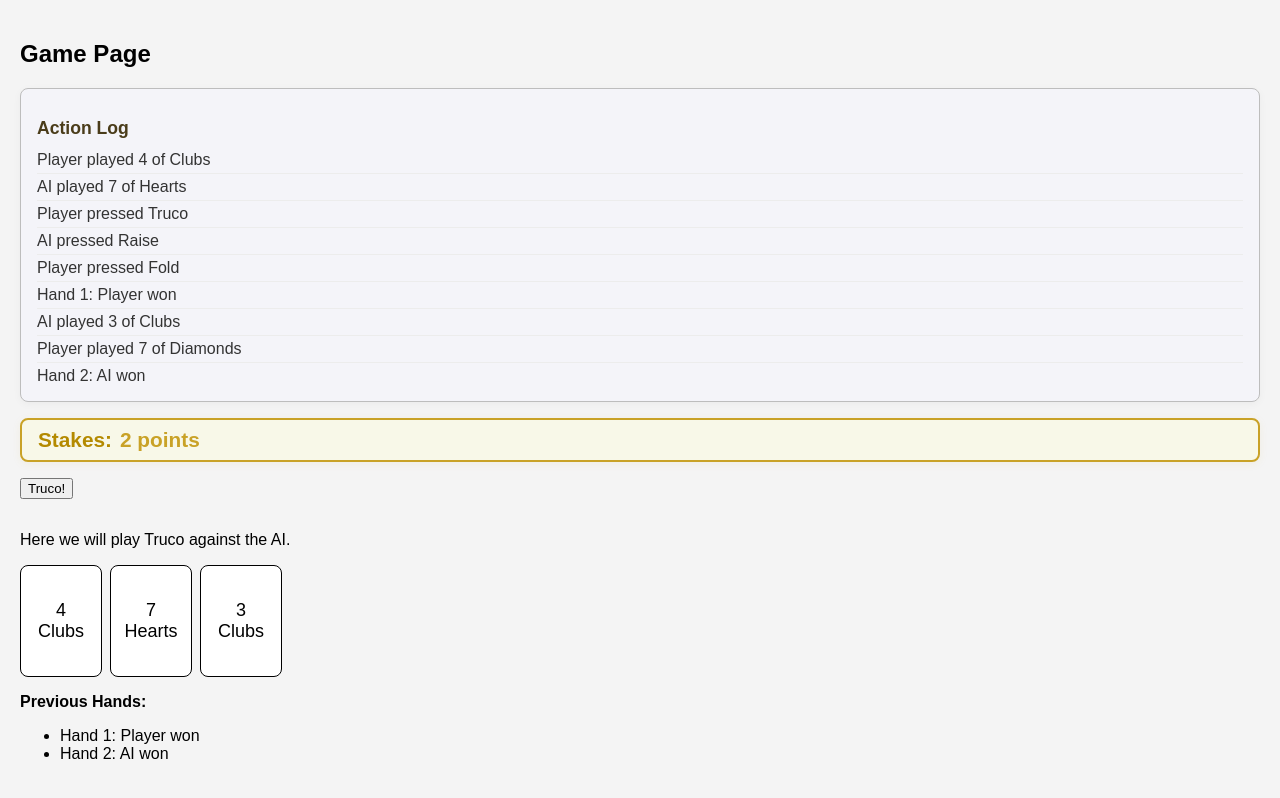
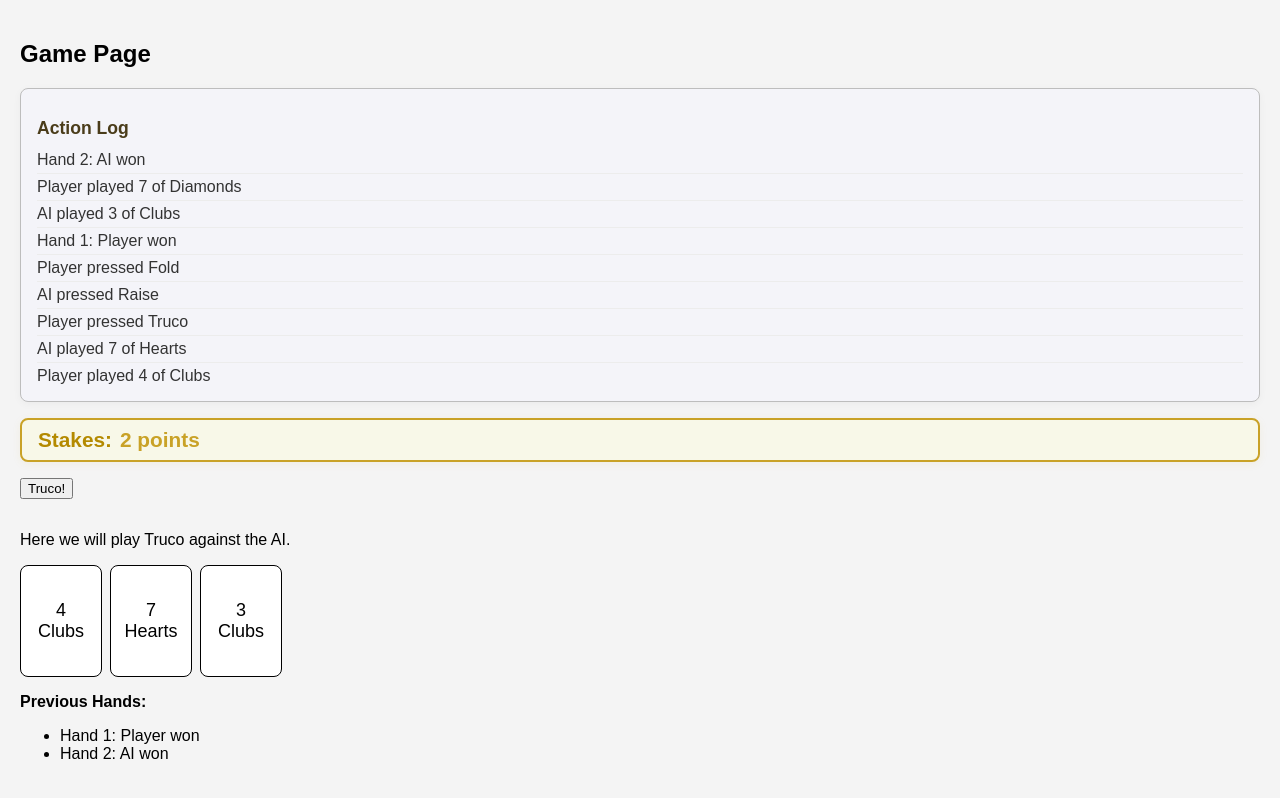
Before and after one commit to brunoslr/truco-front, a React (Vite) app: page /game in a window 1280 px wide. Built offline with nearby package versions, Linux system fonts and the light colour scheme.

Commit message:
feat: ActionLog shows empty state and only last 10 actions in reverse order

```diff
--- a/src/components/ActionLog.module.scss
+++ b/src/components/ActionLog.module.scss
@@ -30,3 +30,10 @@
 .item:last-child {
   border-bottom: none;
 }
+
+.empty {
+  color: #888;
+  font-style: italic;
+  padding: 8px 0;
+  text-align: center;
+}
--- a/src/components/ActionLog.tsx
+++ b/src/components/ActionLog.tsx
@@ -20,14 +20,20 @@ function renderAction(action: ActionLogEntry): string {
 }
 
 const ActionLog: React.FC<ActionLogProps> = ({ actions }) => {
+  // Show only the last 10 actions, latest first
+  const visibleActions = [...actions].slice(-10).reverse();
   return (
     <div className={styles.actionLog}>
       <h3 className={styles.title}>Action Log</h3>
-      <ul className={styles.list}>
-        {actions.map((action, idx) => (
-          <li key={idx} className={styles.item}>{renderAction(action)}</li>
-        ))}
-      </ul>
+      {visibleActions.length === 0 ? (
+        <div className={styles.empty}>No actions yet.</div>
+      ) : (
+        <ul className={styles.list}>
+          {visibleActions.map((action, idx) => (
+            <li key={idx} className={styles.item}>{renderAction(action)}</li>
+          ))}
+        </ul>
+      )}
     </div>
   );
 };
```
